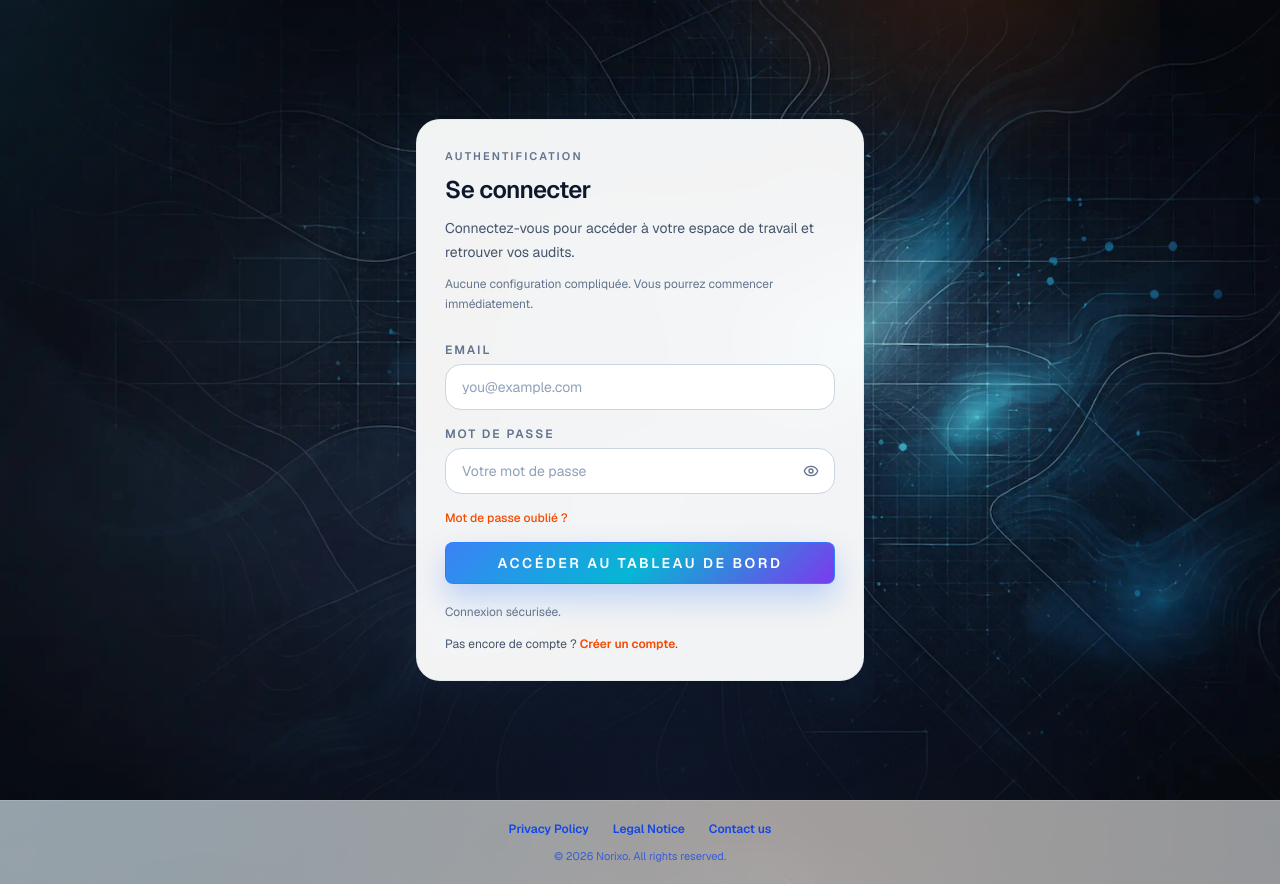
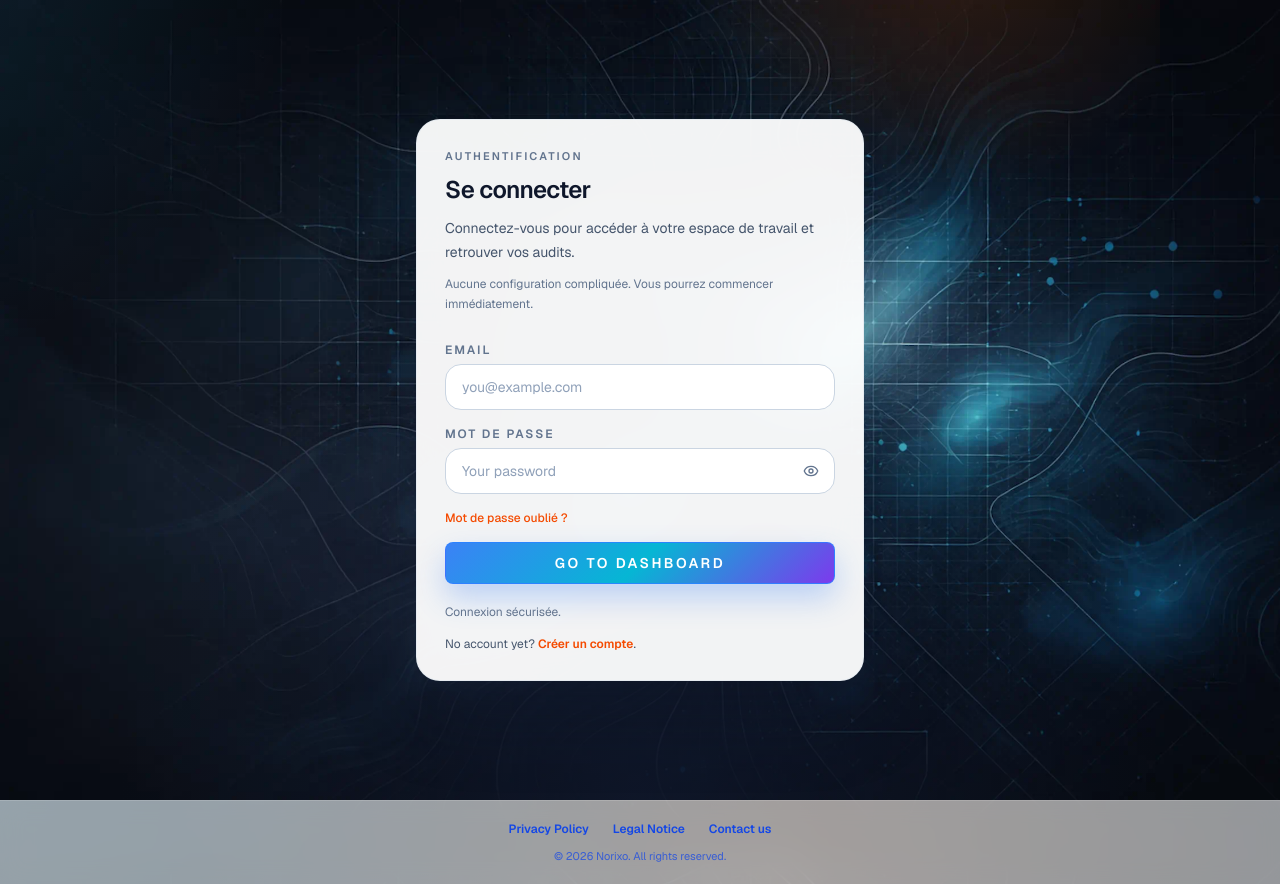
Before and after one commit to NorixoGroup/norixo-optimize, a Next.js app: page /sign-in in a window 1280 px wide. Built offline with nearby package versions, Linux system fonts and the light colour scheme; no server answers.

Commit message:
feat(i18n): migrate authentication pages

```diff
--- a/app/sign-in/SignInContent.tsx
+++ b/app/sign-in/SignInContent.tsx
@@ -8,10 +8,15 @@ import { supabase } from "@/lib/supabase";
 import { runPostAuthRecovery } from "@/lib/auth/postAuthRecovery";
 import { hasCompletedOnboarding } from "@/lib/onboarding";
 import { isGuestAuditDraftExpired, loadGuestAuditDraft } from "@/lib/guestAuditDraft";
+import { useI18n } from "@/components/i18n/I18nProvider";
+import { authI18n } from "@/data/authI18n";
 
 export default function SignInPage() {
   const router = useRouter();
   const searchParams = useSearchParams();
+  const { locale } = useI18n();
+  const copy = authI18n[locale].signIn;
+  const commonCopy = authI18n[locale];
 
   const [email, setEmail] = useState("");
   const [password, setPassword] = useState("");
@@ -85,7 +90,7 @@ export default function SignInPage() {
       setError(
         err instanceof Error
           ? err.message
-          : "Impossible de se connecter. Veuillez réessayer."
+          : copy.error
       );
     } finally {
       setIsSubmitting(false);
@@ -149,13 +154,13 @@ export default function SignInPage() {
                   value={password}
                   onChange={(event) => setPassword(event.target.value)}
                   className="block w-full rounded-2xl border border-slate-300 bg-white px-4 py-3 pr-12 text-sm text-slate-900 outline-none placeholder:text-slate-400 focus:border-orange-400"
-                  placeholder="Votre mot de passe"
+                  placeholder={copy.passwordPlaceholder}
                 />
                 <button
                   type="button"
                   onClick={() => setShowPassword((value) => !value)}
                   className="absolute inset-y-0 right-0 inline-flex items-center justify-center px-4 text-slate-500 transition-colors hover:text-slate-700"
-                  aria-label={showPassword ? "Masquer le mot de passe" : "Afficher le mot de passe"}
+                  aria-label={showPassword ? copy.hidePassword : copy.showPassword}
                 >
                   {showPassword ? <EyeOff className="h-4 w-4" /> : <Eye className="h-4 w-4" />}
                 </button>
@@ -186,7 +191,7 @@ export default function SignInPage() {
               disabled={isSubmitting}
               className="inline-flex w-full items-center justify-center rounded-lg border !border-blue-500/80 !bg-[linear-gradient(135deg,#3b82f6_0%,#06b6d4_50%,#7c3aed_100%)] px-5 py-2.5 text-sm font-semibold uppercase tracking-[0.18em] text-white !shadow-[0_14px_30px_rgba(59,130,246,0.30)] transition-all duration-200 hover:scale-[1.02] hover:brightness-110 focus-visible:outline-none focus-visible:ring-2 focus-visible:ring-blue-300/70 disabled:opacity-50 disabled:cursor-not-allowed"
             >
-              {isSubmitting ? "Connexion..." : "Accéder au tableau de bord"}
+              {isSubmitting ? copy.submitting : copy.submit}
             </button>
           </form>
 
@@ -195,7 +200,7 @@ export default function SignInPage() {
           </p>
 
           <p className="mt-4 text-xs text-slate-600">
-            Pas encore de compte ?{" "}
+            {copy.noAccount}{" "}
             <Link
               href={`/sign-up?next=${encodeURIComponent(safeNextTarget)}`}
               className="font-semibold text-orange-600 hover:text-orange-500"
--- a/app/sign-in/page.tsx
+++ b/app/sign-in/page.tsx
@@ -3,7 +3,7 @@ import SignInContent from "./SignInContent";
 
 export default function SignInPage() {
   return (
-    <Suspense fallback={<div>Chargement...</div>}>
+    <Suspense fallback={<div>Loading...</div>}>
       <SignInContent />
     </Suspense>
   );
--- a/app/sign-up/SignUpContent.tsx
+++ b/app/sign-up/SignUpContent.tsx
@@ -7,6 +7,8 @@ import { useEffect, useMemo, useState } from "react";
 import { supabase } from "@/lib/supabase";
 import { getCurrentWorkspace } from "@/lib/workspaces/getCurrentWorkspace";
 import { runPostAuthRecovery } from "@/lib/auth/postAuthRecovery";
+import { useI18n } from "@/components/i18n/I18nProvider";
+import { authI18n } from "@/data/authI18n";
 
 function slugify(value: string) {
   return value
@@ -20,6 +22,9 @@ function slugify(value: string) {
 export default function SignUpPage() {
   const router = useRouter();
   const searchParams = useSearchParams();
+  const { locale } = useI18n();
+  const copy = authI18n[locale].signUp;
+  const commonCopy = authI18n[locale];
 
   const [name, setName] = useState("");
   const [email, setEmail] = useState("");
@@ -102,12 +107,12 @@ export default function SignUpPage() {
     setInfo(null);
 
     if (password.length < 6) {
-      setError("Le mot de passe doit contenir au moins 6 caractères.");
+      setError(copy.passwordTooShort);
       return;
     }
 
     if (password !== confirmPassword) {
-      setError("Les mots de passe ne correspondent pas.");
+      setError(copy.passwordMismatch);
       return;
     }
 
@@ -149,7 +154,7 @@ export default function SignUpPage() {
 
       if (!activeUser) {
         setInfo(
-          "Compte créé. Si la confirmation email est activée, confirmez votre email avant de vous connecter."
+          copy.createdWithEmailConfirmation
         );
         router.push(`/sign-in?next=${encodeURIComponent(safeNextTarget)}`);
         return;
@@ -168,7 +173,7 @@ export default function SignUpPage() {
       setError(
         err instanceof Error
           ? err.message
-          : "Impossible de créer votre compte. Veuillez réessayer."
+          : copy.createError
       );
     } finally {
       setIsSubmitting(false);
@@ -210,7 +215,7 @@ export default function SignUpPage() {
                 value={name}
                 onChange={(event) => setName(event.target.value)}
                 className="block w-full rounded-2xl border border-slate-300 bg-white px-4 py-3 text-sm text-slate-900 outline-none placeholder:text-slate-400 focus:border-orange-400"
-                placeholder="Ex : NkriDari, Mon agence, Mon équipe"
+                placeholder={copy.workspacePlaceholder}
               />
             </div>
 
@@ -248,7 +253,7 @@ export default function SignUpPage() {
                 value={password}
                 onChange={(event) => setPassword(event.target.value)}
                 className="block w-full rounded-2xl border border-slate-300 bg-white px-4 py-3 text-sm text-slate-900 outline-none placeholder:text-slate-400 focus:border-orange-400"
-                placeholder="Au moins 6 caractères"
+                placeholder={copy.passwordPlaceholder}
               />
             </div>
 
@@ -267,7 +272,7 @@ export default function SignUpPage() {
                 value={confirmPassword}
                 onChange={(event) => setConfirmPassword(event.target.value)}
                 className="block w-full rounded-2xl border border-slate-300 bg-white px-4 py-3 text-sm text-slate-900 outline-none placeholder:text-slate-400 focus:border-orange-400"
-                placeholder="Répétez votre mot de passe"
+                placeholder={copy.confirmPasswordPlaceholder}
               />
             </div>
 
@@ -288,7 +293,7 @@ export default function SignUpPage() {
               disabled={isSubmitting}
               className="inline-flex w-full items-center justify-center rounded-lg border !border-blue-500/80 !bg-[linear-gradient(135deg,#3b82f6_0%,#06b6d4_50%,#7c3aed_100%)] px-5 py-2.5 text-sm font-semibold uppercase tracking-[0.18em] text-white !shadow-[0_14px_30px_rgba(59,130,246,0.30)] transition-all duration-200 hover:scale-[1.02] hover:brightness-110 focus-visible:outline-none focus-visible:ring-2 focus-visible:ring-blue-300/70 disabled:opacity-50 disabled:cursor-not-allowed"
             >
-              {isSubmitting ? "Création du compte..." : "Créer mon compte"}
+              {isSubmitting ? copy.submitting : copy.submit}
             </button>
           </form>
 
@@ -297,7 +302,7 @@ export default function SignUpPage() {
           </p>
 
           <p className="mt-4 text-xs text-slate-600">
-            Déjà un compte ?{" "}
+            {copy.alreadyAccount}{" "}
             <Link
               href={`/sign-in?next=${encodeURIComponent(safeNextTarget)}`}
               className="font-semibold text-orange-600 hover:text-orange-500"
--- /dev/null
+++ b/data/authI18n.ts
@@ -0,0 +1,195 @@
+export const authI18n = {
+  en: {
+    secureConnection: "Secure connection.",
+    authentication: "Authentication",
+    email: "Email",
+    password: "Password",
+    confirmPassword: "Confirm password",
+
+    signIn: {
+      title: "Sign in",
+      subtitle: "Sign in to access your workspace and find your audits.",
+      helper: "No complex setup. You can start immediately.",
+      passwordPlaceholder: "Your password",
+      hidePassword: "Hide password",
+      showPassword: "Show password",
+      forgotPassword: "Forgot password?",
+      error: "Unable to sign in. Please try again.",
+      submitting: "Signing in...",
+      submit: "Go to dashboard",
+      noAccount: "No account yet?",
+      createAccount: "Create an account",
+    },
+
+
+
+    signUp: {
+      title: "Create your account",
+      subtitle: "Create your secure account and automatically get your first workspace.",
+      helper: "No complex setup. You can start immediately.",
+      workspaceLabel: "Company / workspace name",
+      workspacePlaceholder: "e.g. NkriDari, My agency, My team",
+      passwordPlaceholder: "At least 6 characters",
+      confirmPasswordPlaceholder: "Repeat your password",
+      passwordTooShort: "Password must contain at least 6 characters.",
+      passwordMismatch: "Passwords do not match.",
+      createdWithEmailConfirmation:
+        "Account created. If email confirmation is enabled, confirm your email before signing in.",
+      createError: "Unable to create your account. Please try again.",
+      submitting: "Creating account...",
+      submit: "Create my account",
+      secureAccount: "Your account will be created securely.",
+      alreadyAccount: "Already have an account?",
+      signIn: "Sign in",
+    },
+
+    resetPassword: {
+      title: "Forgot password",
+      subtitle: "Enter your email to receive a password reset link.",
+      helper: "If your account exists, we will send you reset instructions.",
+      success:
+        "If an account exists with this email, a reset link has just been sent.",
+      error: "Unable to send the reset link. Please try again.",
+      submit: "Send reset link",
+      submitting: "Sending...",
+      backToSignIn: "Back to sign in",
+    },
+
+    updatePassword: {
+      success: "Your password has been updated.",
+      invalidLink:
+        "The reset link is invalid or has expired. Please start the process again.",
+      verifyError: "Unable to verify your reset link.",
+      passwordTooShort: "Password must contain at least 8 characters.",
+    },
+  },
+
+  fr: {
+    secureConnection: "Connexion sécurisée.",
+    authentication: "Authentification",
+    email: "Email",
+    password: "Mot de passe",
+    confirmPassword: "Confirmer le mot de passe",
+
+    signIn: {
+      title: "Se connecter",
+      subtitle: "Connectez-vous pour accéder à votre espace de travail et retrouver vos audits.",
+      helper: "Aucune configuration compliquée. Vous pourrez commencer immédiatement.",
+      passwordPlaceholder: "Votre mot de passe",
+      hidePassword: "Masquer le mot de passe",
+      showPassword: "Afficher le mot de passe",
+      forgotPassword: "Mot de passe oublié ?",
+      error: "Impossible de se connecter. Veuillez réessayer.",
+      submitting: "Connexion...",
+      submit: "Accéder au tableau de bord",
+      noAccount: "Pas encore de compte ?",
+      createAccount: "Créer un compte",
+    },
+
+    signUp: {
+      title: "Créez votre compte",
+      subtitle:
+        "Créez votre compte sécurisé et obtenez automatiquement votre premier espace de travail.",
+      helper: "Aucune configuration compliquée. Vous pourrez commencer immédiatement.",
+      workspaceLabel: "Nom de l’entreprise / espace de travail",
+      workspacePlaceholder: "Ex : NkriDari, Mon agence, Mon équipe",
+      passwordPlaceholder: "Au moins 6 caractères",
+      confirmPasswordPlaceholder: "Répétez votre mot de passe",
+      passwordTooShort: "Le mot de passe doit contenir au moins 6 caractères.",
+      passwordMismatch: "Les mots de passe ne correspondent pas.",
+      createdWithEmailConfirmation:
+        "Compte créé. Si la confirmation email est activée, confirmez votre email avant de vous connecter.",
+      createError: "Impossible de créer votre compte. Veuillez réessayer.",
+      submitting: "Création du compte...",
+      submit: "Créer mon compte",
+      secureAccount: "Votre compte sera créé de façon sécurisée.",
+      alreadyAccount: "Déjà un compte ?",
+      signIn: "Se connecter",
+    },
+
+    resetPassword: {
+      title: "Mot de passe oublié",
+      subtitle:
+        "Entrez votre email pour recevoir un lien de réinitialisation de votre mot de passe.",
+      helper:
+        "Si votre compte existe, nous vous enverrons les instructions de réinitialisation.",
+      success:
+        "Si un compte existe avec cet email, un lien de réinitialisation vient d'être envoyé.",
+      error: "Impossible d'envoyer le lien de réinitialisation. Veuillez réessayer.",
+      submit: "Envoyer le lien",
+      submitting: "Envoi...",
+      backToSignIn: "Retour à la connexion",
+    },
+
+    updatePassword: {
+      success: "Votre mot de passe a été mis à jour.",
+      invalidLink:
+        "Le lien de réinitialisation est invalide ou a expiré. Veuillez recommencer la procédure.",
+      verifyError: "Impossible de vérifier votre lien de réinitialisation.",
+      passwordTooShort: "Le mot de passe doit contenir au moins 8 caractères.",
+    },
+  },
+
+  es: {
+    secureConnection: "Conexión segura.",
+    authentication: "Autenticación",
+    email: "Email",
+    password: "Contraseña",
+    confirmPassword: "Confirmar contraseña",
+
+    signIn: {
+      title: "Iniciar sesión",
+      subtitle: "Inicia sesión para acceder a tu espacio de trabajo y encontrar tus auditorías.",
+      helper: "Sin configuración complicada. Puedes empezar inmediatamente.",
+      passwordPlaceholder: "Tu contraseña",
+      hidePassword: "Ocultar contraseña",
+      showPassword: "Mostrar contraseña",
+      forgotPassword: "¿Olvidaste tu contraseña?",
+      error: "No se puede iniciar sesión. Inténtalo de nuevo.",
+      submitting: "Iniciando sesión...",
+      submit: "Ir al panel",
+      noAccount: "¿Aún no tienes cuenta?",
+      createAccount: "Crear una cuenta",
+    },
+
+    signUp: {
+      title: "Crea tu cuenta",
+      subtitle: "Crea tu cuenta segura y obtén automáticamente tu primer espacio de trabajo.",
+      helper: "Sin configuración complicada. Puedes empezar inmediatamente.",
+      workspaceLabel: "Nombre de la empresa / espacio de trabajo",
+      workspacePlaceholder: "Ej.: NkriDari, Mi agencia, Mi equipo",
+      passwordPlaceholder: "Al menos 6 caracteres",
+      confirmPasswordPlaceholder: "Repite tu contraseña",
+      passwordTooShort: "La contraseña debe contener al menos 6 caracteres.",
+      passwordMismatch: "Las contraseñas no coinciden.",
+      createdWithEmailConfirmation:
+        "Cuenta creada. Si la confirmación por email está activada, confirma tu email antes de iniciar sesión.",
+      createError: "No se puede crear tu cuenta. Inténtalo de nuevo.",
+      submitting: "Creando cuenta...",
+      submit: "Crear mi cuenta",
+      secureAccount: "Tu cuenta se creará de forma segura.",
+      alreadyAccount: "¿Ya tienes una cuenta?",
+      signIn: "Iniciar sesión",
+    },
+
+    resetPassword: {
+      title: "Contraseña olvidada",
+      subtitle: "Introduce tu email para recibir un enlace de restablecimiento.",
+      helper: "Si tu cuenta existe, te enviaremos las instrucciones.",
+      success:
+        "Si existe una cuenta con este email, se acaba de enviar un enlace de restablecimiento.",
+      error: "No se puede enviar el enlace de restablecimiento. Inténtalo de nuevo.",
+      submit: "Enviar enlace",
+      submitting: "Enviando...",
+      backToSignIn: "Volver al inicio de sesión",
+    },
+
+    updatePassword: {
+      success: "Tu contraseña se ha actualizado.",
+      invalidLink:
+        "El enlace de restablecimiento no es válido o ha caducado. Vuelve a iniciar el proceso.",
+      verifyError: "No se puede verificar tu enlace de restablecimiento.",
+      passwordTooShort: "La contraseña debe contener al menos 8 caracteres.",
+    },
+  },
+} as const;
```
